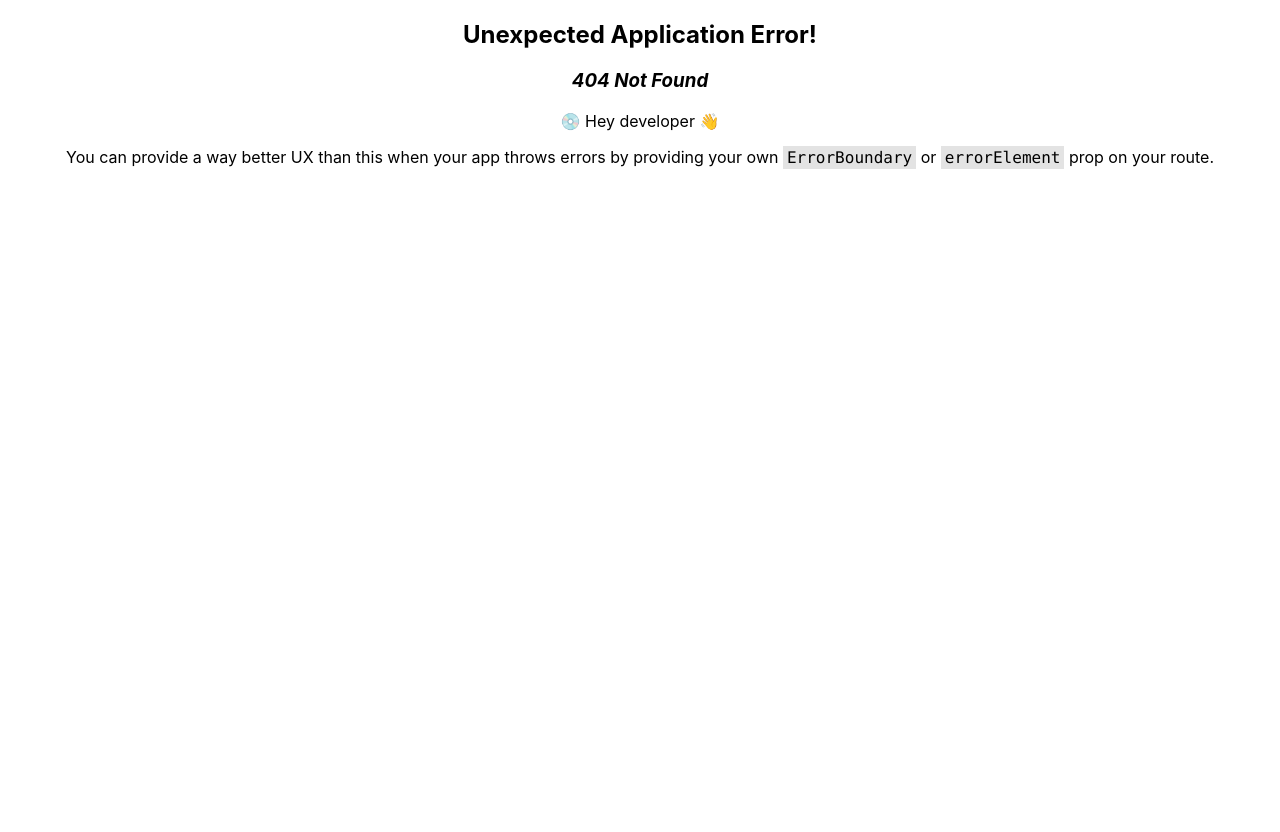
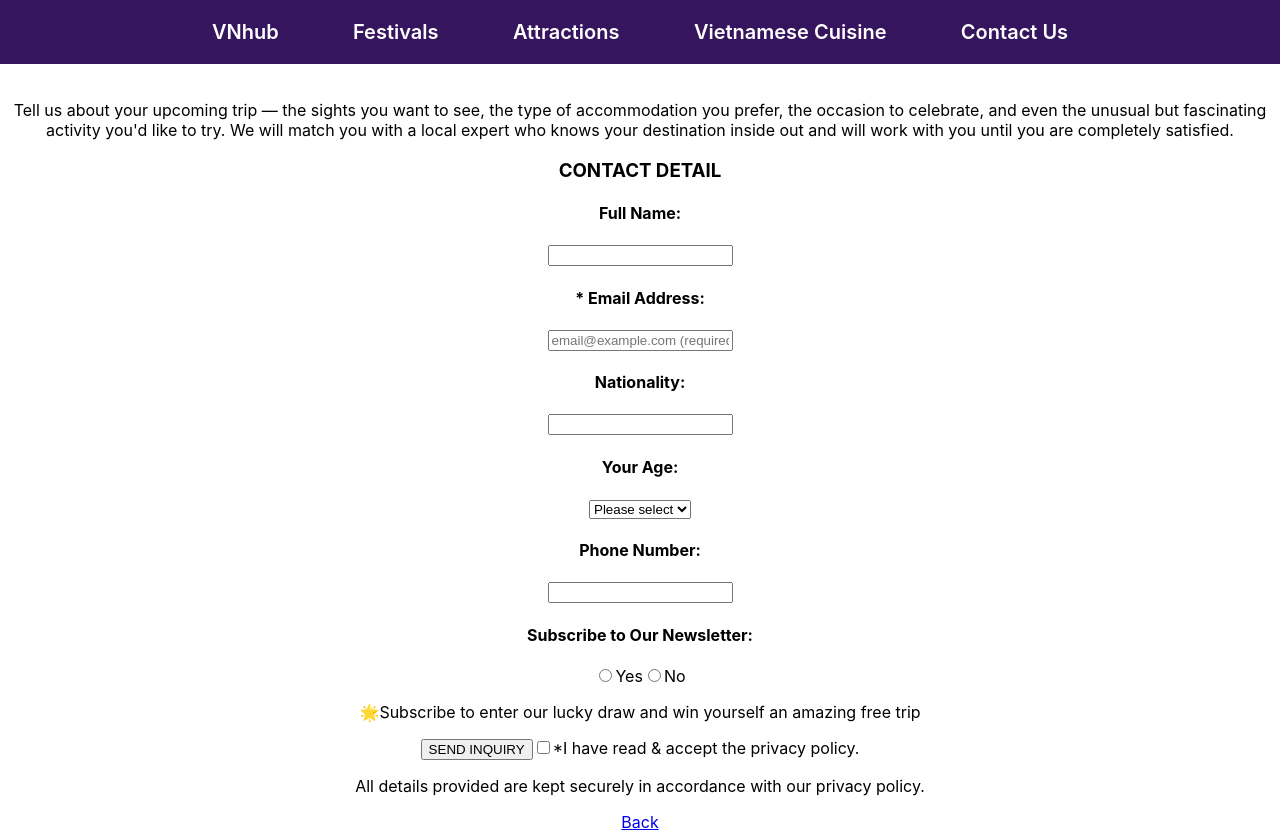
Before and after one commit to Hoanghuyen2k3/VNhub, a React (Create React App) app: page /contact/3 in a window 1280 px wide. Before the commit this address had no page. Before the commit the page ends 800 px from the top, so only its background shows below. Built offline with nearby package versions, Linux system fonts and the light colour scheme.

Commit message:
edit contact page

```diff
--- a/src/App.js
+++ b/src/App.js
@@ -14,6 +14,9 @@ import Festival from './components/festival/Festival';
 import Attractions from './components/destinations/Attractions';
 import Place from './components/destinations/Place';
 import Contact from './components/contact/Contact';
+import Contact2 from './components/contact/Contact2';
+import Contact3 from './components/contact/Contact3';
+import Contact1 from './components/contact/Contact1';
 function App() {
   const router = createBrowserRouter(createRoutesFromElements(
 
@@ -22,7 +25,13 @@ function App() {
       <Route path="home" element={<Home />} />
       <Route path="festival" element={<Festival />} />
       <Route path="foods" element={<Food />} />
-      <Route path="contact" element={<Contact />} />
+      <Route path="contact" element={<Contact />} >
+        <Route index element={<Contact1 />} />
+        <Route path="1" element={<Contact1 />} />
+        <Route path="2" element={<Contact2 />} />
+        <Route path="3" element={<Contact3 />} />
+
+      </Route>
 
       <Route path="attractions" element={<Attractions />} />
       <Route path="attractions/:id" element={<Place />} />
--- a/src/components/contact/Contact.js
+++ b/src/components/contact/Contact.js
@@ -1,94 +1,10 @@
 import React, {useState} from 'react'
-import { FaArrowRight, FaMinus, FaPlus } from "react-icons/fa";
-import DatePicker from 'react-datepicker';
-import 'react-datepicker/dist/react-datepicker.css'; // Import the default styles
+import { Outlet } from 'react-router-dom'
 function Contact() {
-    const [selectedDate, setSelectedDate] = useState(null); // State to hold the selected date
-    const today = new Date();
-    const maxDate = new Date();
-    maxDate.setFullYear(maxDate.getFullYear() + 3);
-    const options=["Classic", "Luxury", "Family", "Honeymoon", "Adventure", "Food", "Beach", "Safari"]
-    const [click, setClick]=useState(false)
-    const [text, setText]= useState("");
-    const [count, setCount] = useState(0)
   return (
     <div>
         <p>Tell us about your upcoming trip — the sights you want to see, the type of accommodation you prefer, the occasion to celebrate, and even the unusual but fascinating activity you'd like to try. We will match you with a local expert who knows your destination inside out and will work with you until you are completely satisfied.</p>
-        <h3>DESTINATION</h3>
-        <h4>Cities you'd like to visit:</h4>
-        <label>
-            <input type="checkbox" /> Hue
-        </label>
-        <label>
-            <input type="checkbox" /> Ho Chi Minh City
-        </label>
-        <label>
-            <input type="checkbox" /> Hanoi
-        </label>
-        <label>
-            <input type="checkbox" /> Sapa
-        </label>
-        <label>
-            <input type="checkbox" /> Da Nang
-        </label>
-        <label>
-            <input type="checkbox" /> Hoi An
-        </label>
-        <label>
-            <input type="checkbox" /> Mekong Delta
-        </label>
-        <label>
-            <input type="checkbox" /> Nha Trang
-        </label>
-        <input type="text" placeholder="Enter Other Cities" />
-
-        <h3>TRAVEL STYLE</h3>
-
-
-        <div className="option-buttons">
-        {options.map(option => (
-          <button
-            key={option}
-            className={click ? "yellow": "normal"}
-            onClick={()=>setClick(click=>!click)}
-          >
-            {option}
-          </button>
-        ))}
-      </div>
-
-      <h3>TRAVEL DATE</h3>
-      <h4>Arrival Date:</h4>
-      <div>
-      <h2>Select a Date:</h2>
-      <DatePicker
-        selected={selectedDate}
-        onChange={(date) => setSelectedDate(date)}
-        minDate={today}
-        maxDate={maxDate}
-        dateFormat="MMMM d, yyyy" // Format for displaying the selected date
-        placeholderText="Click to select a date"
-      />
-      {selectedDate && (
-        <p>Selected date: {selectedDate.toLocaleDateString()}</p>
-      )}
-    </div>
-      <h4>Duration:</h4>
-      <div>
-        <p>Days of Visit</p>
-        <button onClick={(e)=>count >0 &&setCount(count =>count -1)}><FaMinus /></button>
-        <p>{count}</p>
-        <button onClick={(e)=>setCount(count =>count +1)}><FaPlus /></button>
-    </div>
-
-
-
-      <h3>MORE ABOUT YOUR TRIP</h3>
-      <input type="text" placeholder="E.g. Must-sees, must-dos, specific hotel to stay (if any), and anything else you'd like to share with us." />
-
-      <button>NEXT STEP <FaArrowRight /></button>
-
-
+        <Outlet/>
     </div>
   )
 }
--- a/src/components/contact/Contact1.js
+++ b/src/components/contact/Contact1.js
@@ -0,0 +1,91 @@
+import React, {useState} from 'react'
+import { FaArrowRight, FaMinus, FaPlus } from "react-icons/fa";
+import DatePicker from 'react-datepicker';
+import Counter from './Counter';
+import 'react-datepicker/dist/react-datepicker.css'; // Import the default styles
+function Contact() {
+    const [selectedDate, setSelectedDate] = useState(null); // State to hold the selected date
+    const today = new Date();
+    const maxDate = new Date();
+    maxDate.setFullYear(maxDate.getFullYear() + 3);
+    const options=["Classic", "Luxury", "Family", "Honeymoon", "Adventure", "Food", "Beach", "Safari"]
+    const [click, setClick]=useState(false)
+    const [text, setText]= useState("");
+    const [count, setCount] = useState(0)
+  return (
+    <div>
+        <h3>DESTINATION</h3>
+        <h4>Cities you'd like to visit:</h4>
+        <label>
+            <input type="checkbox" /> Hue
+        </label>
+        <label>
+            <input type="checkbox" /> Ho Chi Minh City
+        </label>
+        <label>
+            <input type="checkbox" /> Hanoi
+        </label>
+        <label>
+            <input type="checkbox" /> Sapa
+        </label>
+        <label>
+            <input type="checkbox" /> Da Nang
+        </label>
+        <label>
+            <input type="checkbox" /> Hoi An
+        </label>
+        <label>
+            <input type="checkbox" /> Mekong Delta
+        </label>
+        <label>
+            <input type="checkbox" /> Nha Trang
+        </label>
+        <input type="text" placeholder="Enter Other Cities" />
+
+        <h3>TRAVEL STYLE</h3>
+
+
+        <div className="option-buttons">
+        {options.map(option => (
+          <button
+            key={option}
+            className={click ? "yellow": "normal"}
+            onClick={()=>setClick(click=>!click)}
+          >
+            {option}
+          </button>
+        ))}
+      </div>
+
+      <h3>TRAVEL DATE</h3>
+      <h4>Arrival Date:</h4>
+      <div>
+      <h2>Select a Date:</h2>
+      <DatePicker
+        selected={selectedDate}
+        onChange={(date) => setSelectedDate(date)}
+        minDate={today}
+        maxDate={maxDate}
+        dateFormat="MMMM d, yyyy" // Format for displaying the selected date
+        placeholderText="Click to select a date"
+      />
+      {selectedDate && (
+        <p>Selected date: {selectedDate.toLocaleDateString()}</p>
+      )}
+    </div>
+      <h4>Duration:</h4>
+      <Counter countHeader="Days of Visits" count={count} setCount={setCount} />
+
+
+
+      <h3>MORE ABOUT YOUR TRIP</h3>
+      <input type="text" placeholder="E.g. Must-sees, must-dos, specific hotel to stay (if any), and anything else you'd like to share with us." />
+
+      <button>NEXT STEP <FaArrowRight /></button>
+
+
+    </div>
+  )
+}
+
+export default Contact
--- a/src/components/contact/Contact2.js
+++ b/src/components/contact/Contact2.js
@@ -0,0 +1,54 @@
+import React, {useState} from 'react'
+import Counter from './Counter'
+import { FaArrowRight, FaMinus, FaPlus } from "react-icons/fa";
+import {Link} from "react-router-dom"
+function Contact2() {
+    const [adult, setAdult] = useState(2)
+    const [child, setChild] = useState(0)
+
+  return (
+    <div>
+        <h3>PASSENGER</h3>
+        <h4>Number of Travelers:</h4>
+        <Counter countHeader="Adult (age ⩾ 12)" count={adult} setCount={setAdult} />
+        <Counter countHeader="Child (age 0 - 11)" count={child} setCount={setChild} />
+
+        <h3>BUDGET</h3>
+        <select>
+            <option value="usd">USD</option>
+            <option value="vnd">VND</option>
+        </select>
+        <select>
+            <option>Please Select</option>
+            <option>$1,000-$2,000 per person</option>
+            <option>$2,000-$3,000 per person</option>
+            <option>$3,000-$4,000 per person</option>
+            <option>$4,000-$5,000 per person</option>
+            <option>$5,000-$6,000 per person</option>
+            <option>Over $7,000 per person</option>
+
+        </select>
+
+        <h4>Does this budget include international airfare?</h4>
+        <label><input type="radio" name="budget" value="yes"/>Yes</label>
+        <label><input type="radio" name="budget" value="no"/>No</label>
+        <h3>HOTEL PREFERENCE</h3>
+        <button>Deluxe 5 Stars</button>
+        <button>5 Stars</button>
+        <button>4 Stars</button>
+        <button>3 Stars</button>
+
+        <Link to="../1">Back</Link>
+
+        <button>NEXT STEP <FaArrowRight /></button>
+
+
+
+
+
+
+    </div>
+  )
+}
+
+export default Contact2
--- /dev/null
+++ b/src/components/contact/Contact3.js
@@ -0,0 +1,38 @@
+import React from 'react'
+import { Link } from 'react-router-dom'
+function Contact3() {
+  return (
+    <div>
+      <h3>CONTACT DETAIL</h3>
+      <h4>Full Name:</h4>
+      <input type="text" />
+      <h4>* Email Address:</h4>
+      <input type="email"  required placeholder='email@example.com (required)'/>
+      <h4>Nationality:</h4>
+      <input type="text"></input>
+      <h4>Your Age:</h4>
+      <select>
+        <option>Please select</option>
+        <option>75 above</option>
+        <option>55-75</option>
+        <option>35-54</option>
+        <option>25-34</option>
+        <option>under 25</option>
+      </select>
+      <h4>Phone Number:</h4>
+      <input type="number" />
+      <h4>Subscribe to Our Newsletter:</h4>
+      <label><input type="radio" name="subscribe"></input>Yes</label>
+      <label><input type="radio" name="subscribe"></input>No</label>
+
+      <p>🌟Subscribe to enter our lucky draw and win yourself an amazing free trip</p>
+      <button>SEND INQUIRY</button>
+      <label><input type="checkbox" value="true"/>*I have read & accept the <span>privacy policy.</span></label>
+      <p>All details provided are kept securely in accordance with our privacy policy.</p>
+      <Link to ="../2">Back</Link>
+
+    </div>
+  )
+}
+
+export default Contact3
--- /dev/null
+++ b/src/components/contact/Counter.js
@@ -0,0 +1,15 @@
+import React from 'react'
+import { FaArrowRight, FaMinus, FaPlus } from "react-icons/fa";
+
+function Counter({countHeader, count, setCount}) {
+  return (
+    <div>
+        <p>{countHeader}</p>
+        <button onClick={(e)=>count >0 &&setCount(count =>count -1)}><FaMinus /></button>
+        <p>{count}</p>
+        <button onClick={(e)=>setCount(count =>count +1)}><FaPlus /></button>
+    </div>
+  )
+}
+
+export default Counter
```
